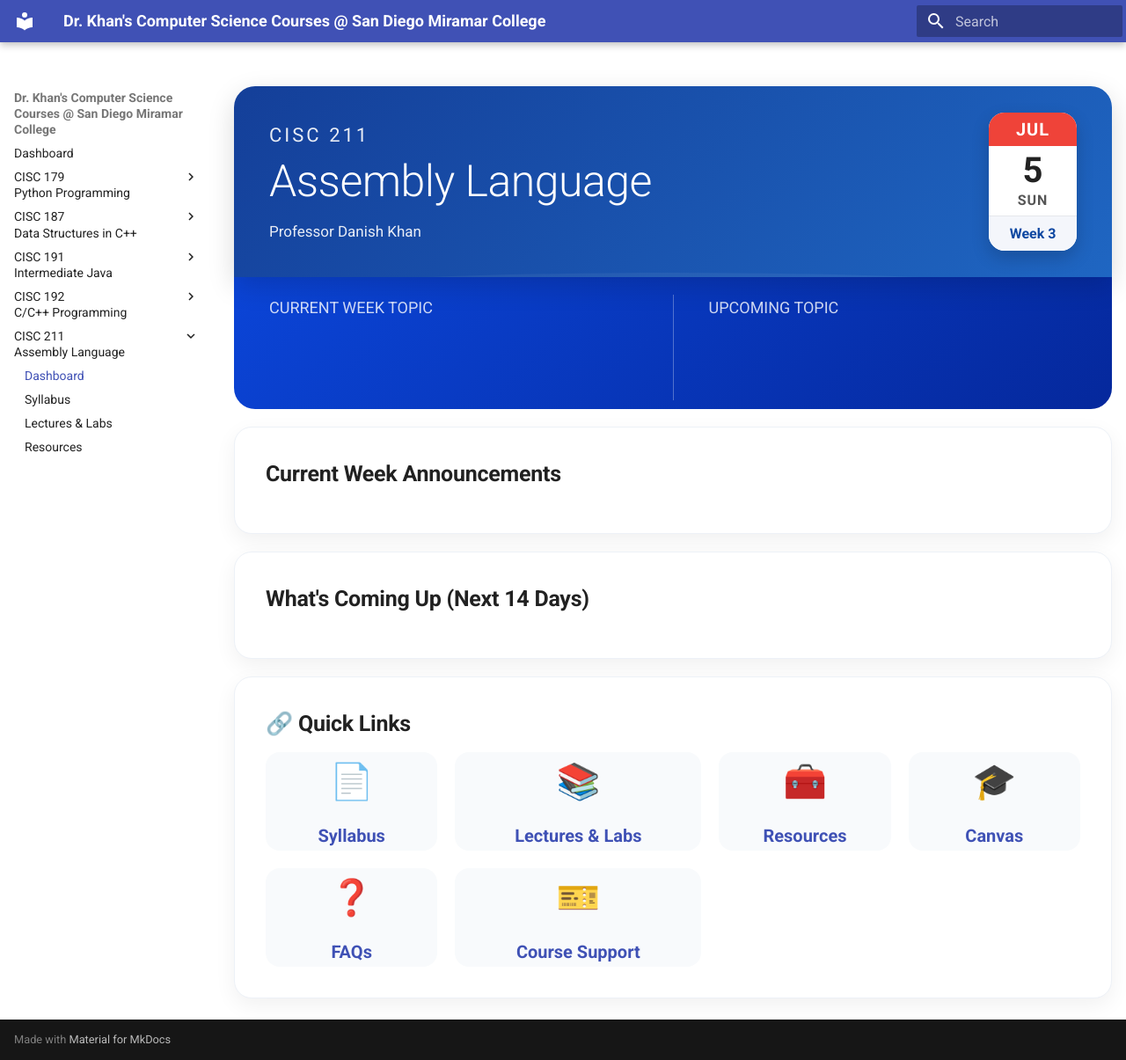
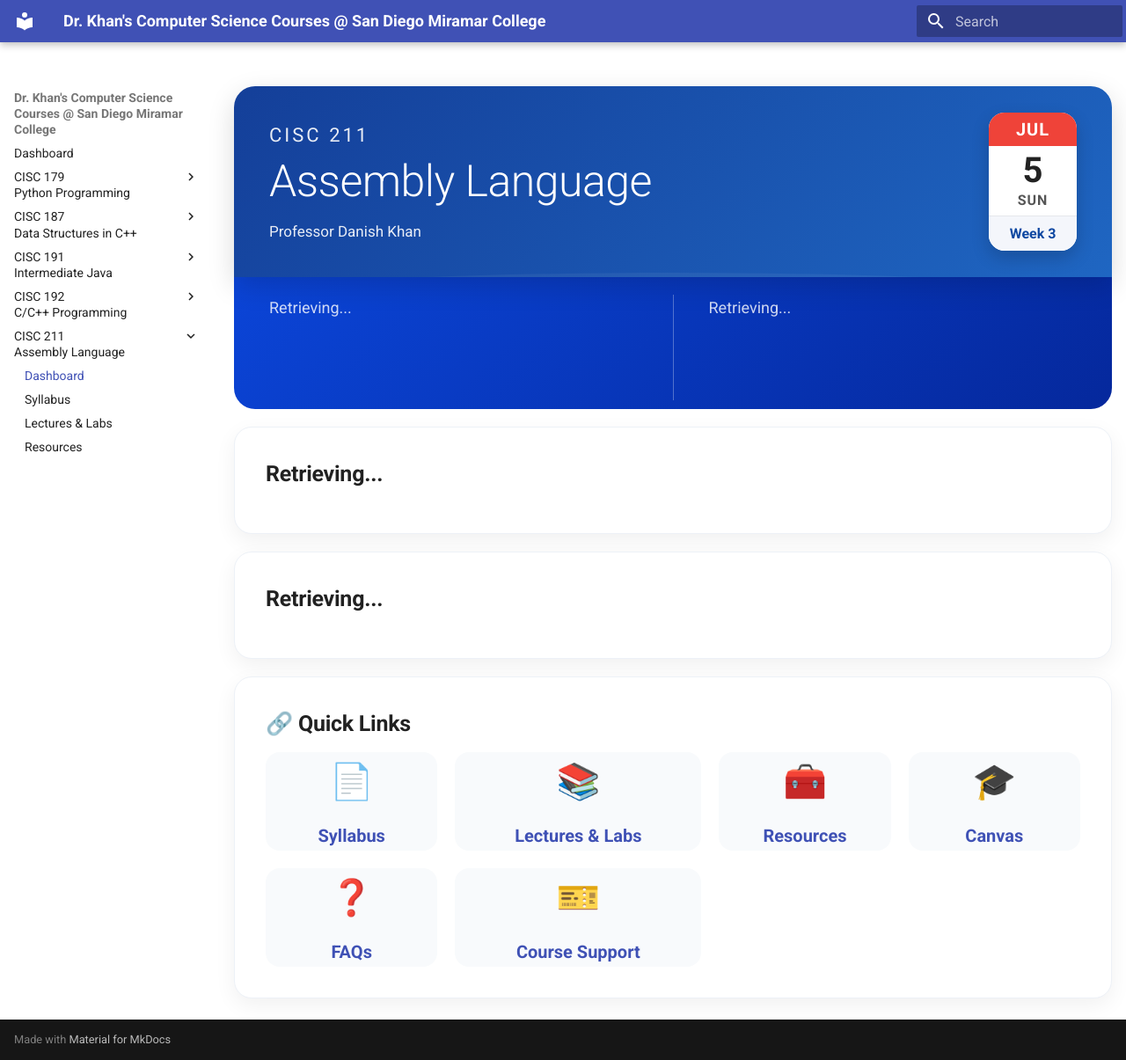
Before and after one commit to d-khan/cisc-courses, an MkDocs documentation site: the page built from docs/assembly/index.md, in a window 1280 px wide and 1205 px high. Shown: the whole window at 88% size. Built offline with MkDocs 1.6.1 and Material for MkDocs 9.7.7, drawn with Linux system fonts in a browser that asks for light colours.

Commit message:
Update course dashboard

```diff
--- a/docs/assembly/index.md
+++ b/docs/assembly/index.md
@@ -49,8 +49,9 @@
 
 <div class="topic-card">
 
-<div class="topic-label">
-    CURRENT WEEK TOPIC
+<div class="topic-label"
+     id="current-topic-label">
+    Retrieving...
 </div>
 
 <div class="topic-name"
@@ -66,7 +67,7 @@
 
 <div class="topic-label"
      id="next-topic-label">
-    UPCOMING TOPIC
+    Retrieving...
 </div>
 
 <div class="topic-name"
@@ -86,8 +87,8 @@
     id="announcements-card"
     class="dashboard-card">
 
-<h2>
- Current Week Announcements
+<h2 id="announcements-heading">
+    Retrieving...
 </h2>
 
 <div id="announcements"></div>
@@ -102,8 +103,8 @@
     id="upcoming-card"
     class="dashboard-card">
 
-<h2>
-    What's Coming Up (Next 14 Days)
+<h2 id="upcoming-heading">
+    Retrieving...
 </h2>
 
 <div id="upcoming"></div>
--- a/docs/javascripts/course.js
+++ b/docs/javascripts/course.js
@@ -241,6 +241,11 @@
         if (semesterActive) {
 
             document.getElementById(
+                "current-topic-label"
+            ).textContent =
+                "CURRENT WEEK FOCUS";
+
+            document.getElementById(
                 "current-topic"
             ).textContent =
                 currentLecture?.item ||
@@ -294,7 +299,7 @@
                 document.getElementById(
                     "next-topic-label"
                 ).textContent =
-                    `WEEK ${nextWeekNumber} TOPIC`;
+                    `WEEK ${nextWeekNumber} FOCUS`;
 
                 document.getElementById(
                     "next-topic"
@@ -335,6 +340,11 @@
             }
 
         });
+
+        document.getElementById(
+            "announcements-heading"
+        ).textContent =
+            "Current Week Announcements";
 
         const announcements =
             rows.filter(row =>
@@ -414,6 +424,11 @@
 // =====================================
 // WHAT'S COMING UP (NEXT 14 DAYS)
 // =====================================
+
+        document.getElementById(
+            "upcoming-heading"
+        ).textContent =
+            "What's Coming Up (Next 14 Days)";
 
         const fourteenDaysLater =
 
```
Also changed, not shown: site/assembly/8_weeks_semester/index.html, site/search/search_index.json.
